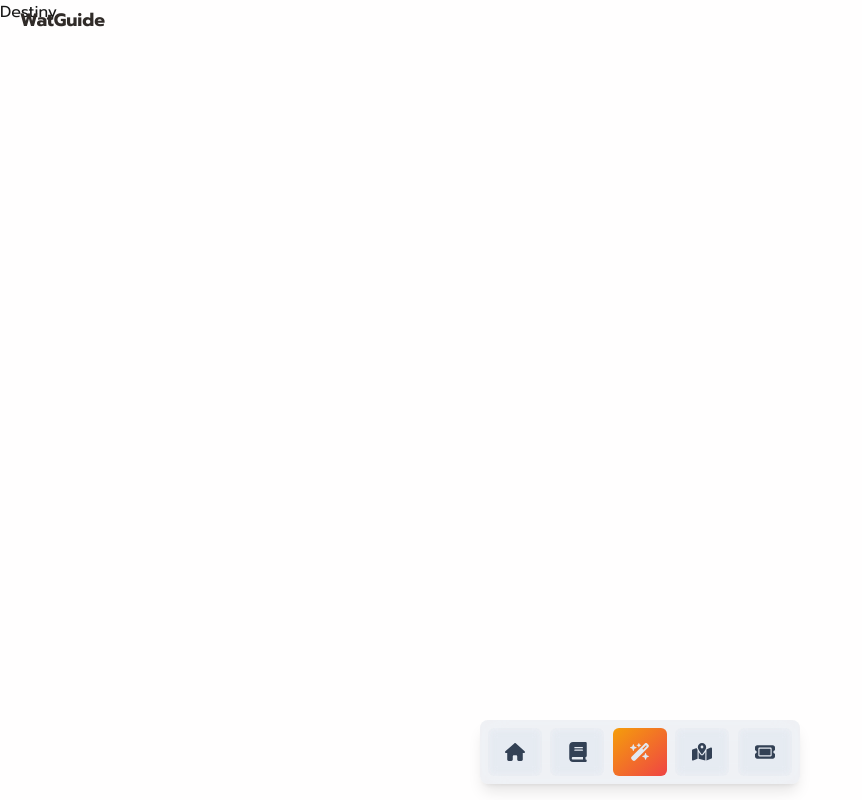
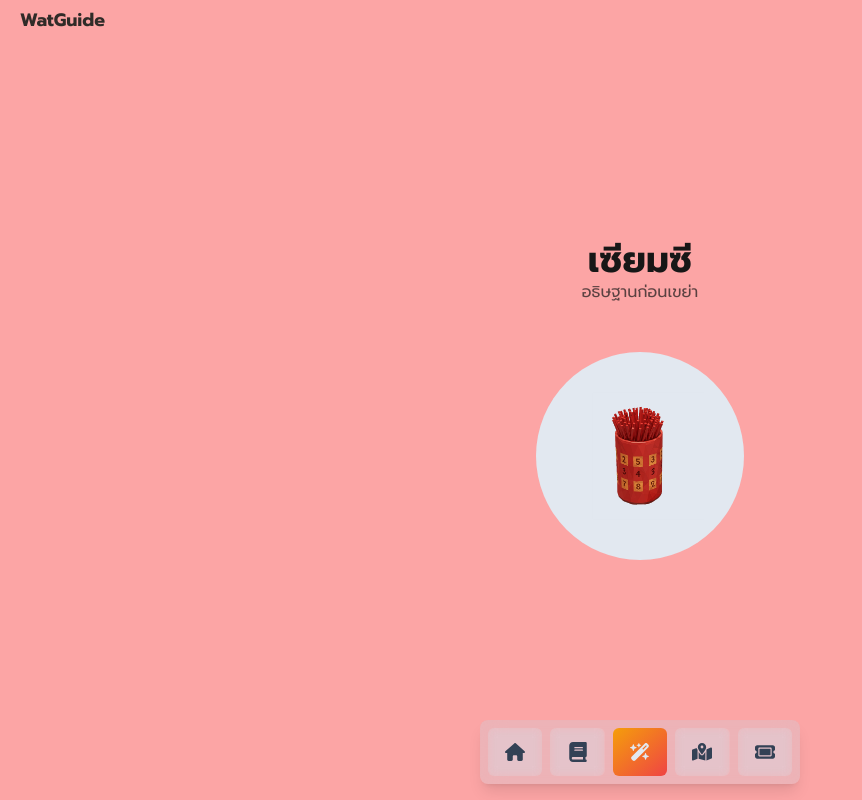
Before and after one commit to FeiZGe/WatGuide-web, a Next.js app: page /destiny in a window 1280 px wide. Shown: the whole page, without its empty margins (0-862 px from the left). Built offline with nearby package versions, Linux system fonts and the light colour scheme.

Commit message:
Update: design#1

```diff
--- a/app/destiny/page.tsx
+++ b/app/destiny/page.tsx
@@ -1,9 +1,51 @@
+"use client";
+import { motion } from "motion/react";
+import { useRef, useState } from "react";
+
 const Destiny = () => {
-  return (
-    <div>
-      Destiny
-    </div>
-  )
-}
+    const constraintsRef = useRef(null)
+    const [text, setText] = useState("");
+    const [isShaking, setIsShaking] = useState(false);
 
-export default Destiny
+    const handleClick = () => {
+        if (isShaking) return; // ป้องกันการกดซ้ำ
+        setIsShaking(true);
+
+        setTimeout(() => {
+            setText("hello");
+            setIsShaking(false);
+        }, 500); // จบ animation แล้วเปลี่ยนข้อความ
+    };
+
+    return (
+      <div className="bg-red-300 h-dvh flex flex-col items-center justify-center">
+        <section className="px-8 max-w-xl mx-auto h-4/5 w-full">
+          <div className="flex flex-col justify-center items-center h-full w-full">
+            <h1 className="text-4xl font-bold">เซียมซี</h1>
+            <p className="opacity-70 mb-12">อธิษฐานก่อนเขย่า</p>
+            <p>{text}</p>
+
+            {/* เซียมซี Zone */}
+            <div ref={constraintsRef} className="relative w-44 h-44 md:w-52 md:h-52">
+              <motion.button
+                onClick={handleClick}
+                className="w-full h-full bg-slate-200 rounded-full flex flex-col justify-center items-center"
+              >
+                <motion.img
+                  drag
+                  dragConstraints={constraintsRef}
+                  className="w-32 h-32"
+                  src="/image/destiny/cup.png"
+                  alt="เซียมซี"
+                  animate={isShaking ? { x: [0, -10, 10, -10, 10, 0] } : {}}
+                  transition={{ duration: 0.5 }}
+                />
+              </motion.button>
+            </div>
+          </div>
+        </section>
+      </div>
+    );
+  }
+
+  export default Destiny;
```
Also changed, not shown: public/image/destiny/cup.png (added).
